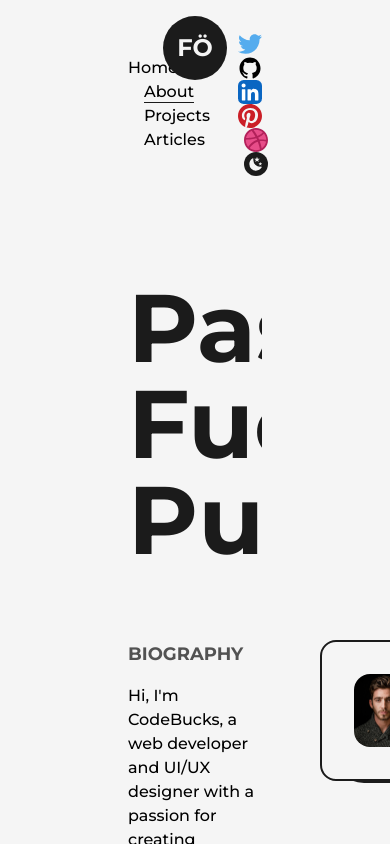
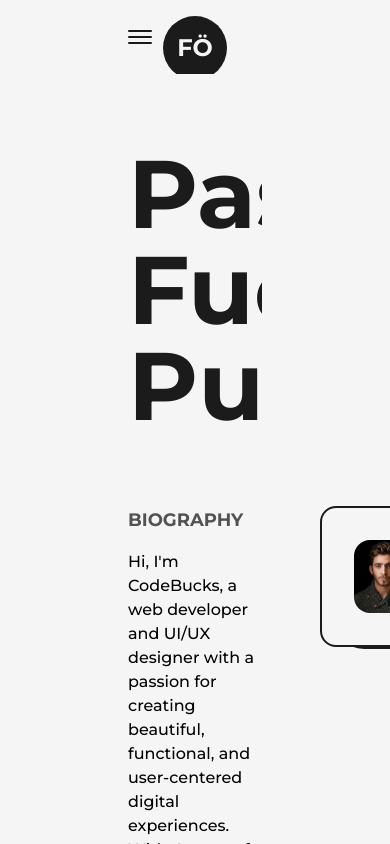
Before and after one commit to furkanozcelik01/Next.js-Portfolio, a Next.js app: page /about in a window 390 px wide. Shown: the top 844 px of the page. Built offline with nearby package versions, Linux system fonts and the light colour scheme.

Commit message:
telfon modu

```diff
--- a/src/components/NavBar.js
+++ b/src/components/NavBar.js
@@ -1,15 +1,15 @@
 import Link from 'next/link'
 import { useRouter } from 'next/router'
-import React from 'react'
+import React, { useState } from 'react'
 import Logo from './Logo'
 import { TwitterIcon, DribbbleIcon, GithubIcon, LinkedInIcon, PinterestIcon, SunIcon, MoonIcon } from './Icons'
-import { motion} from 'framer-motion';
+import { motion } from 'framer-motion';
 import useThemeSwitcher from './hooks/useThemeSwitcher'
 
-const CustomLink = ({href, title, className=""}) =>{
+const CustomLink = ({ href, title, className = "" }) => {
     const router = useRouter();
 
-    return(
+    return (
         <Link href={href} className={`${className} relative group`}>
             {title}
 
@@ -26,67 +26,113 @@
                 &nbsp;
             </span>
         </Link>
+    );
+};
+
+
+
+const CustomMobilLink = ({ href, title, className = "", toggle }) => {
+    const router = useRouter();
+
+    const handleClick = () => {
+        toggle();
+        router.push(href)
+    }
+
+    return (
+        <button href={href} className={`${className} relative group text-light dark:text-dark`} onClick={handleClick}>
+            {title}
+
+            <span
+                className={
+                    `h-[1px] inline-block w-0 bg-dark
+                absolute left-0 -bottom-0.5
+                group-hover:w-full transition-[width] ease duration-300
+                ${router.asPath === href ? "w-full" : "w-0"}
+                dark:bg-light`}
+
+            >
+
+                &nbsp;
+            </span>
+        </button>
     )
 }
 
 const NavBar = () => {
 
-    const[mode, setMode] = useThemeSwitcher();
+    const [mode, setMode] = useThemeSwitcher();
+    const [isOpen, setIsOpen] = useState(false);
+
+    const handleClick = () => {
+        setIsOpen(!isOpen)
+    }
 
 
     return (
         <header
             className="w-full px-32 py-8 font-medium flex items-center justify-between
-        dark:text-light
+        dark:text-light relative
         ">
+
+            <button className=" flex-col justify-center items-center hidden lg:flex" onClick={handleClick}>
+                <span className={`bg-dark dark:bg-light  transition-all duration-300 ease-out h-0.5 w-6 rounded-sm ${isOpen ? 'rotate-45 translate-y-1' : '-translate-y-0.5'} `}></span>
+                <span className={`bg-dark dark:bg-light  transition-all duration-300 ease-out h-0.5 w-6 rounded-sm my-0.5 ${isOpen ? 'opacity-0' : 'opacity-100'}`}></span>
+                <span className={`bg-dark dark:bg-light  transition-all duration-300 ease-out h-0.5 w-6 rounded-sm ${isOpen ? '-rotate-45 -translate-y-1' : 'translate-y-0.5'} `}></span>
+
+            </button>
+
+
+
+            <div className="w-full flex justify-between items-center lg:hidden">
                 <nav>
-           <CustomLink href="/" title="Home"className='mr-4'/>
-           <CustomLink href="/about"title="About"className='mx-4'/>
-           <CustomLink href="/projects"title="Projects"className='mx-4'/>
-           <CustomLink href="/articles"title="Articles"className='ml-4'/>
+                    <CustomLink href="/" title="Home" className='mr-4' />
+                    <CustomLink href="/about" title="About" className='mx-4' />
+                    <CustomLink href="/projects" title="Projects" className='mx-4' />
+                    <CustomLink href="/articles" title="Articles" className='ml-4' />
 
                 </nav>
 
 
                 <nav className="flex items-center justify-center flex-wrap">
-            <motion.a href="https://twitter.com" target={"_blank"}
-            whileHover={{y:-3 }}
-            whileTap={{scale:0.9}}
-            className="w-6 mx-3 "
+                    <motion.a href="https://twitter.com" target={"_blank"} className="w-6 mx-3 "
+                        whileHover={{ y: -3 }}
+                        whileTap={{ scale: 0.9 }}
+
                     >
                         <TwitterIcon />
                     </motion.a>
-            <motion.a href="https://Github.com" target={"_blank"}
-            whileHover={{y:-3 }}
-            whileTap={{scale:0.9}}
-            className="w-6 mx-3"
+                    <motion.a href="https://Github.com" target={"_blank"} className="w-6 mx-3"
+                        whileHover={{ y: -3 }}
+                        whileTap={{ scale: 0.9 }}
+
                     >
                         <GithubIcon />
                     </motion.a>
-            <motion.a href="https://Linked.com" target={"_blank"}
-            whileHover={{y:-3 }}
-            whileTap={{scale:0.9}}
-            className="w-6 mx-3"
+                    <motion.a href="https://Linked.com" target={"_blank"} className="w-6 mx-3"
+                        whileHover={{ y: -3 }}
+                        whileTap={{ scale: 0.9 }}
+
                     >
                         <LinkedInIcon />
                     </motion.a>
-            <motion.a href="https://Pinterest.com" target={"_blank"}
-            whileHover={{y:-3 }}
-            whileTap={{scale:0.9}}
-            className="w-6 mx-3 bg-light rounded-full"
+                    <motion.a href="https://Pinterest.com" target={"_blank"} className="w-6 mx-3 bg-light rounded-full"
+                        whileHover={{ y: -3 }}
+                        whileTap={{ scale: 0.9 }}
+
                     >
                         <PinterestIcon />
                     </motion.a>
-            <motion.a href="https://Dribbble.com" target={"_blank"}
-            whileHover={{y:-3 }}
-            whileTap={{scale:0.9}}
-            className="w-6 ml-3"
+                    <motion.a href="https://Dribbble.com" target={"_blank"} className="w-6 ml-3"
+                        whileHover={{ y: -3 }}
+                        whileTap={{ scale: 0.9 }}
+
                     >
                         <DribbbleIcon />
                     </motion.a>
 
                     <button
-                onClick={() => setMode(mode ==="light" ? "dark" : "light")  }
+                        onClick={() => setMode(mode === "light" ? "dark" : "light")}
                         className={`ml-3 w-6 flex items-center justify-center rounded-full p-1
                 ${mode === "light" ? "bg-dark text-light" : "bg-light text-dark"}
                 `}
@@ -100,9 +146,82 @@
 
 
                 </nav>
+            </div>
+
+            {
+                isOpen ?
+                    <div className="min-w-[70vw] flex flex-col justify-between z-30 items-center fixed top-1/2 left-1/2 -translate-x-1/2 -translate-y-1/2
+         bg-dark/90 dark:bg-light/75 rounded-lg backdrop-blur-md py-32
+         ">
+                        <nav className="flex
+          items-center flex-col justify-center">
+                            <CustomMobilLink href="/" title="Home" className='mr-4' toggle={handleClick} />
+                            <CustomMobilLink href="/about" title="About" className='mx-4' toggle={handleClick} />
+                            <CustomMobilLink href="/projects" title="Projects" className='mx-4' toggle={handleClick} />
+                            <CustomMobilLink href="/articles" title="Articles" className='ml-4' toggle={handleClick} />
+
+                        </nav>
+
+
+                        <nav className="flex items-center justify-center flex-wrap">
+                            <motion.a href="https://twitter.com" target={"_blank"} className="w-6 mx-3 "
+                                whileHover={{ y: -3 }}
+                                whileTap={{ scale: 0.9 }}
+
+                            >
+                                <TwitterIcon />
+                            </motion.a>
+                            <motion.a href="https://Github.com" target={"_blank"} className="w-6 mx-3"
+                                whileHover={{ y: -3 }}
+                                whileTap={{ scale: 0.9 }}
+
+                            >
+                                <GithubIcon />
+                            </motion.a>
+                            <motion.a href="https://Linked.com" target={"_blank"} className="w-6 mx-3"
+                                whileHover={{ y: -3 }}
+                                whileTap={{ scale: 0.9 }}
+
+                            >
+                                <LinkedInIcon />
+                            </motion.a>
+                            <motion.a href="https://Pinterest.com" target={"_blank"} className="w-6 mx-3 bg-light rounded-full"
+                                whileHover={{ y: -3 }}
+                                whileTap={{ scale: 0.9 }}
+
+                            >
+                                <PinterestIcon />
+                            </motion.a>
+                            <motion.a href="https://Dribbble.com" target={"_blank"} className="w-6 ml-3"
+                                whileHover={{ y: -3 }}
+                                whileTap={{ scale: 0.9 }}
+
+                            >
+                                <DribbbleIcon />
+                            </motion.a>
+
+                            <button
+                                onClick={() => setMode(mode === "light" ? "dark" : "light")}
+                                className={`ml-3 w-6 flex items-center justify-center rounded-full p-1
+                ${mode === "light" ? "bg-dark text-light" : "bg-light text-dark"}
+                `}
+                            >
+                                {
+                                    mode === "dark" ?
+                                        <SunIcon className={"fill-dark"} />
+                                        : <MoonIcon className={"fill-dark"} />
+                                }
+                            </button>
+
+
+                        </nav>
+                    </div>
+
+                    : null
+            }
 
             <div className='absolute left-[50%] top-2 translate-x-[-50%]'>
-            <Logo/>
+                <Logo />
             </div>
         </header>
     )
--- a/src/pages/articles.js
+++ b/src/pages/articles.js
@@ -63,7 +63,7 @@
             className="relative w-full p-4 py-6 my-4 rounded-xl flex
         items-center justify-between bg-light text-dark first:mt-0
         border border-solid border-dark
-        border-r-4 border-b-4 dark:border-light dark:bg-dark">
+        border-r-4 border-b-4 dark:border-light dark:bg-dark dark:text-light">
             <MovingImg title={title} img={img} link={link} />
             <span className="text-primary font-semibold pl-4 dark:text-primaryDark">{date}</span>
         </motion.li>
@@ -84,6 +84,10 @@
                 <FramerImage src={img} alt={title} className="w-full h-auto"
                     whileHover={{ scale: 1.05 }}
                     transition={{ duration: 0.2 }}
+                    priority
+              sizes="(max-width: 768px) 100vw
+              (max-width: 1200px) 50vw,
+              50vw"
                 />
             </Link >
             <Link href={link} target="-blank">
--- a/src/pages/projects.js
+++ b/src/pages/projects.js
@@ -61,6 +61,10 @@
                 <FramerImage src={img} alt={title} className="w-full h-auto"
                 whileHover={{scale:1.05}}
                 transition={{duration:0.2}}
+                priority
+              sizes="(max-width: 768px) 100vw
+              (max-width: 1200px) 50vw,
+              50vw"
                 />
             </Link>
 
--- a/tailwind.config.js
+++ b/tailwind.config.js
@@ -28,6 +28,25 @@
         circularDark:'repeating-radial-gradient(rgba(255,255,255,0.5)2px,#1b1b1b 8px,#1b1b1b 100px);'
       }
     },
+    screens: {
+      "2xl": { max: "1535px" },
+      // => @media (max-width: 1535px) { ... }
+
+      xl: { max: "1279px" },
+      // => @media (max-width: 1279px) { ... }
+
+      lg: { max: "1023px" },
+      // => @media (max-width: 1023px) { ... }
+
+      md: { max: "767px" },
+      // => @media (max-width: 767px) { ... }
+
+      sm: { max: "639px" },
+      // => @media (max-width: 639px) { ... }
+
+      xs: { max: "479px" },
+      // => @media (max-width: 479px) { ... }
+  },
   },
   plugins: [],
 }
```
Also changed, not shown: src/pages/about.js (+6 -3 lines), src/pages/index.js (+6 -1 lines). Lines whose indentation alone changed are shown as unchanged.
